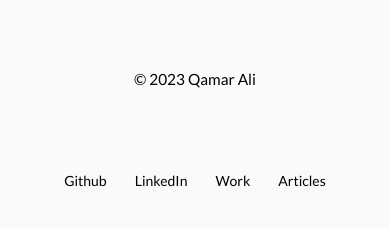
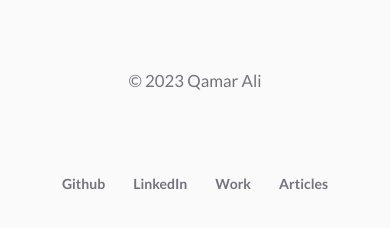
Before and after one commit to iamqamarali/iamqamarali-v2, a Nuxt app: page / in a window 390 px wide. Shown: the part 648-876 px from the top of the page. Built offline with nearby package versions, Linux system fonts and the light colour scheme; no server answers.

Commit message:
fixed footer styling

```diff
--- a/assets/blog/scss/partials/footer.scss
+++ b/assets/blog/scss/partials/footer.scss
@@ -11,11 +11,16 @@
     }
     .footer-bottom-copy{
         font-size: 1.1rem;
+        color: var(--gray-text-color);
     }
     .footer-nav{
         .nav-item{
+            font-weight: 600;
             text-decoration: none;
-            color: var(--body-text-color);
+            color: var(--gray-text-color);
+            &:hover{
+                color: var(--anchor-color-hover);
+            }
         }
     }
 
@@ -27,12 +32,11 @@
             flex-direction: column;
             align-items: center;
         }
-        .footer-nav{
-            .nav-item{
-                text-decoration: none;
-                color: var(--body-text-color);
-            }
+        .footer-bottom-copy{
+            font-size: 1.2rem;
+            color: var(--gray-text-color);
         }
+
     }
 
 }
```
